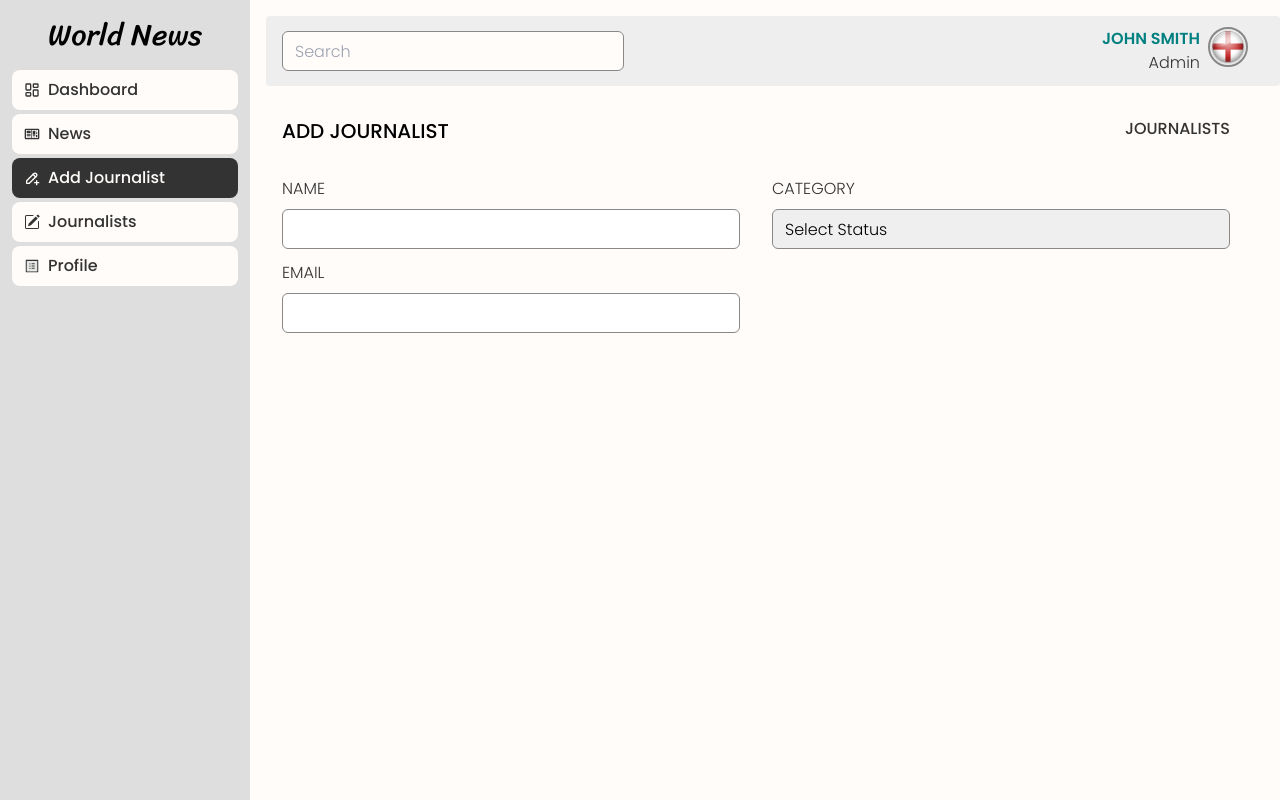
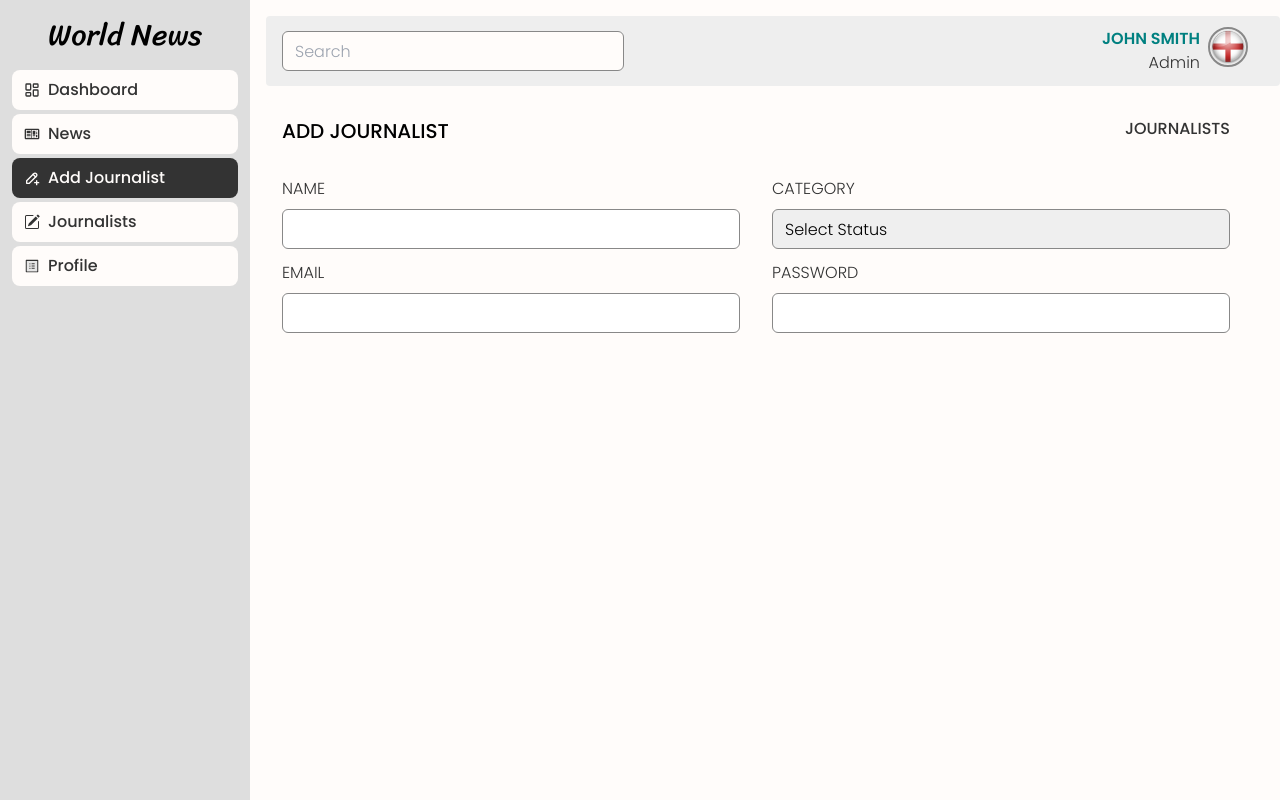
Before and after one commit to Nimira43/World-News, a React (Vite) app in the folder client/: page /dashboard/writer/add in a window 1280 px wide. Built offline with nearby package versions, Linux system fonts and the light colour scheme.

Commit message:
Password field

```diff
--- a/client/src/dashboard/pages/AddWriter.jsx
+++ b/client/src/dashboard/pages/AddWriter.jsx
@@ -66,8 +66,23 @@ const AddWriter = () => {
               </label>
               <input
                 id='email'
-                type='text'
+                type='email'
                 name='email'
+                required
+                className='px-3 py-2 rounded-md border border-grey-medium outline-0 focus:border-grey-dark h-10'
+              />
+            </div>
+            <div className='flex flex-col gap-y-2'>
+              <label
+                htmlFor='name'
+                className='text-grey-dark uppercase text-md'
+              >
+                Password
+              </label>
+              <input
+                id='password'
+                type='password'
+                name='password'
                 required
                 className='px-3 py-2 rounded-md border border-grey-medium outline-0 focus:border-grey-dark h-10'
               />
```
